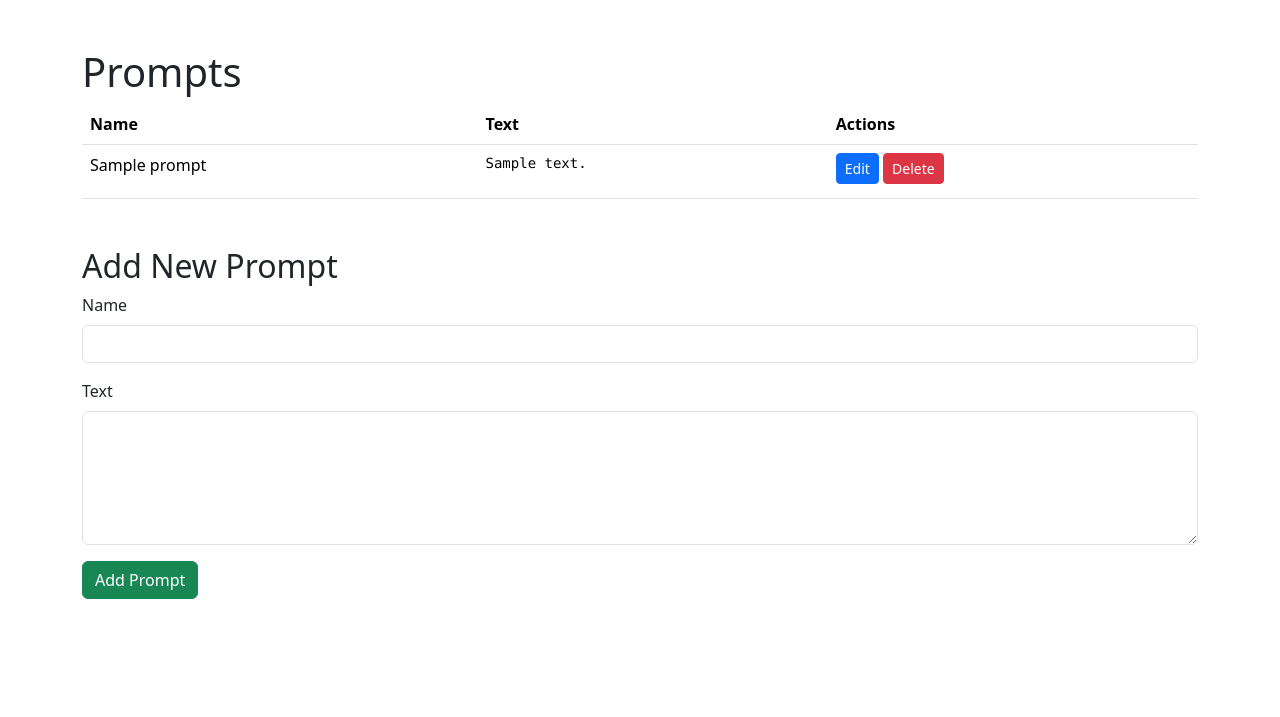
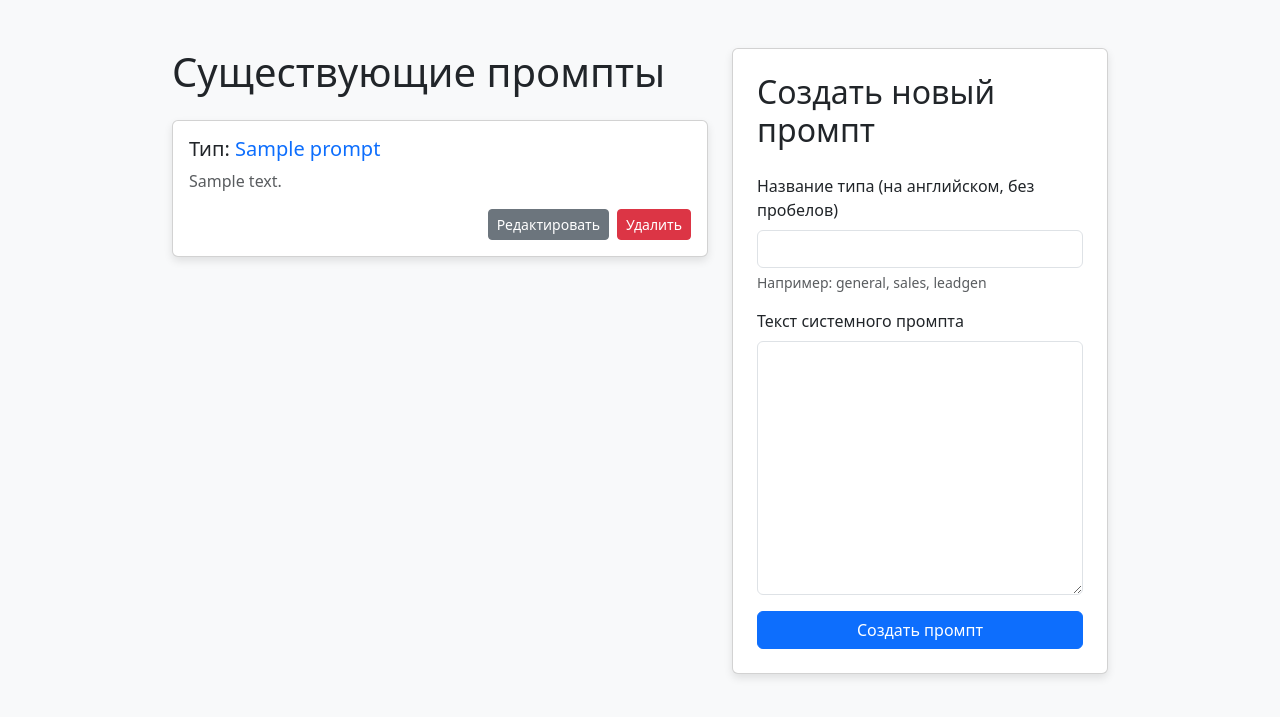
Before and after one commit to uForce-dev/telegram-chat-summarizer, a Python web app: template app/templates/index.html in a window 1280 px wide. Shown: the top 717 px of the page. Run offline with Jinja, Linux system fonts and the light colour scheme; the template is opened without the code that fills it: most values are stand-ins (such as "Sample title", 1, 10 or a date in 2020).

Commit message:
fix templates

```diff
--- a/app/templates/index.html
+++ b/app/templates/index.html
@@ -1,75 +1,62 @@
-<!DOCTYPE html>
-<html>
+<!doctype html>
+<html lang="ru">
 <head>
-    <title>Prompt Management</title>
-    <link
-      href="https://cdn.jsdelivr.net/npm/bootstrap@5.3.2/dist/css/bootstrap.min.css"
-      rel="stylesheet"
-    />
+    <meta charset="utf-8">
+    <meta name="viewport" content="width=device-width, initial-scale=1">
+    <title>Управление промптами</title>
+    <link href="https://cdn.jsdelivr.net/npm/bootstrap@5.3.3/dist/css/bootstrap.min.css" rel="stylesheet">
+    <style>
+        body { background-color: #f8f9fa; }
+        .container { max-width: 960px; }
+        .card { box-shadow: 0 4px 8px rgba(0,0,0,0.1); }
+        .prompt-card { margin-bottom: 1.5rem; }
+    </style>
 </head>
 <body>
     <div class="container mt-5">
-      <h1>Prompts</h1>
-      <table class="table">
-        <thead>
-          <tr>
-            <th>Name</th>
-            <th>Text</th>
-            <th>Actions</th>
-          </tr>
-        </thead>
-        <tbody>
-          {% for prompt in prompts %}
-          <tr>
-            <td>{{ prompt.name }}</td>
-            <td>
-              <pre>{{ prompt.text }}</pre>
-            </td>
-            <td>
-              <a
-                href="/edit_prompt/{{ prompt.id }}"
-                class="btn btn-primary btn-sm"
-                >Edit</a
-              >
-              <form
-                action="/delete_prompt/{{ prompt.id }}"
-                method="post"
-                style="display: inline"
-              >
-                <button type="submit" class="btn btn-danger btn-sm">
-                  Delete
-                </button>
+        <div class="row">
+            <div class="col-md-7">
+                <h1 class="mb-4">Существующие промпты</h1>
+                {% if prompts %}
+                    {% for p in prompts %}
+                    <div class="card prompt-card">
+                        <div class="card-body">
+                            <h5 class="card-title">Тип: <span class="text-primary">{{ p.name }}</span></h5>
+                            <p class="card-text text-muted" style="white-space: pre-wrap;">{{ p.text }}</p>
+                            <div class="d-flex justify-content-end">
+                                <a href="/admin/prompt/edit/{{ p.id }}" class="btn btn-secondary btn-sm me-2">Редактировать</a>
+                                <form action="/admin/prompt/delete/{{ p.id }}" method="post" onsubmit="return confirm('Вы уверены, что хотите удалить этот промпт?');">
+                                    <button type="submit" class="btn btn-danger btn-sm">Удалить</button>
                                 </form>
-            </td>
-          </tr>
+                            </div>
+                        </div>
+                    </div>
                     {% endfor %}
-        </tbody>
-      </table>
+                {% else %}
+                    <p>Пока не создано ни одного промпта.</p>
+                {% endif %}
+            </div>
 
-      <h2 class="mt-5">Add New Prompt</h2>
-      <form action="/add_prompt" method="post">
+            <div class="col-md-5">
+                <div class="card">
+                    <div class="card-body p-4">
+                        <h2 class="card-title mb-4">Создать новый промпт</h2>
+                        <form action="/admin/prompt/create" method="post">
                             <div class="mb-3">
-          <label for="name" class="form-label">Name</label>
-          <input
-            type="text"
-            class="form-control"
-            id="name"
-            name="name"
-            required
-          />
+                                <label for="prompt-name" class="form-label">Название типа (на английском, без пробелов)</label>
+                                <input type="text" class="form-control" id="prompt-name" name="name" required pattern="[a-zA-Z0-9_-]+">
+                                <div class="form-text">Например: general, sales, leadgen</div>
                             </div>
                             <div class="mb-3">
-          <label for="text" class="form-label">Text</label>
-          <textarea
-            class="form-control"
-            id="text"
-            name="text"
-            rows="5"
-            required
-          ></textarea>
+                                <label for="prompt-text" class="form-label">Текст системного промпта</label>
+                                <textarea class="form-control" id="prompt-text" name="text" rows="10" required></textarea>
                             </div>
-        <button type="submit" class="btn btn-success">Add Prompt</button>
+                            <button type="submit" class="btn btn-primary w-100">Создать промпт</button>
                         </form>
+                    </div>
+                </div>
+            </div>
+        </div>
     </div>
 </body>
 </html>
```
Also changed, not shown: app/endpoints.py (+5 -13 lines), app/templates/edit_prompt.html (+24 -29 lines). Lines whose indentation alone changed are shown as unchanged.
